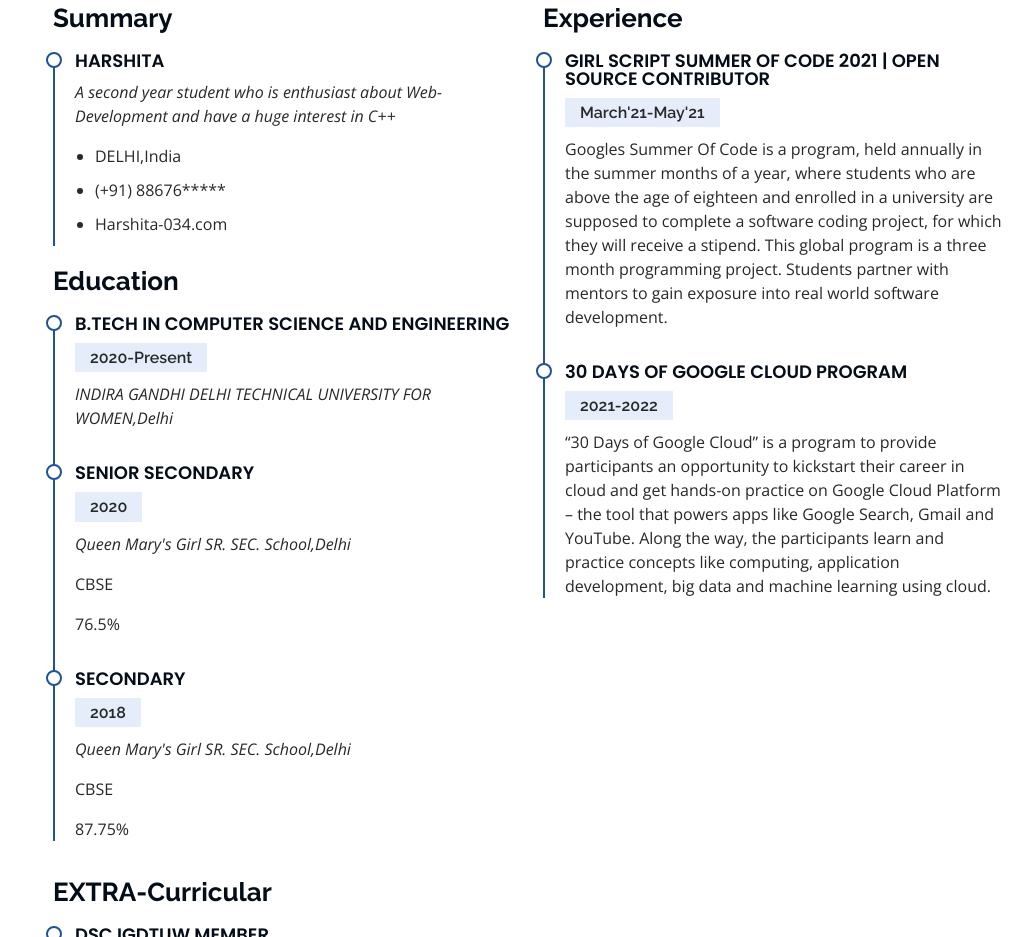
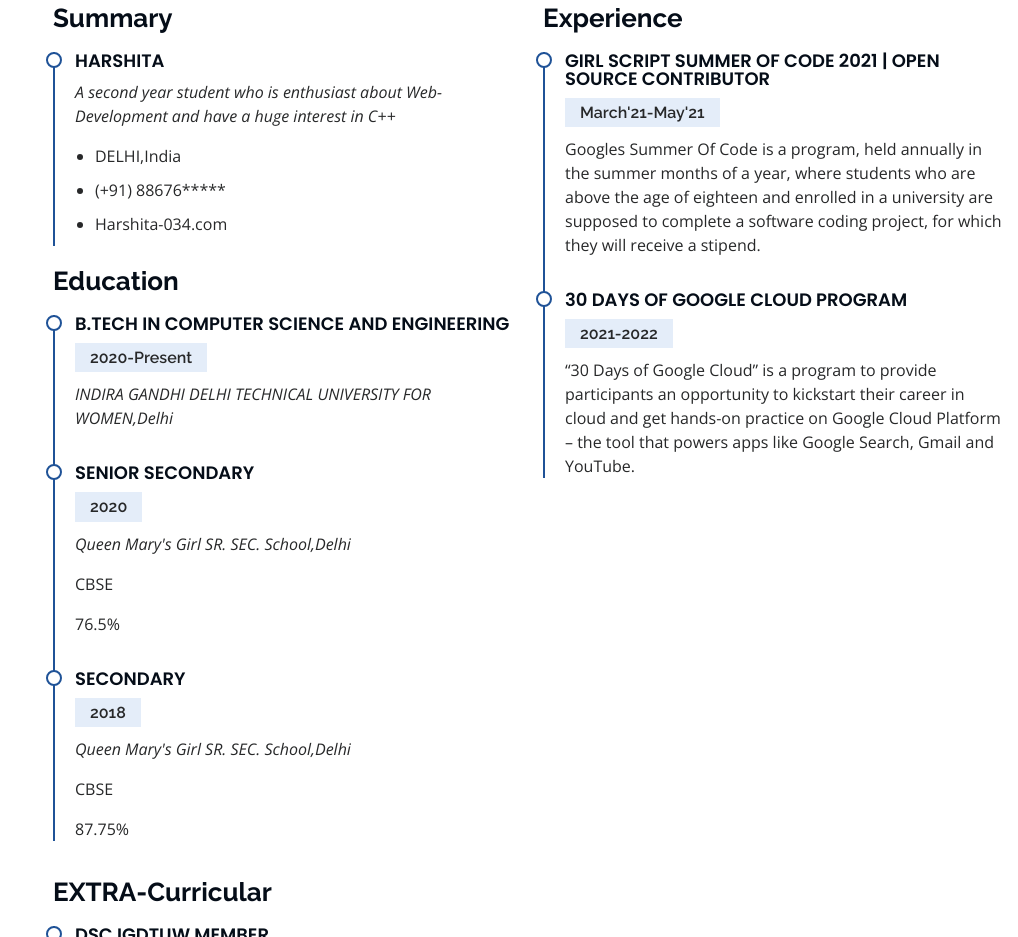
Before and after one commit to Harshita20ppt/Portfolio, a plain HTML site: page index.html in a window 1280 px wide. Shown: the part 1913-2850 px from the top of the page, without its empty margins (262-1280 px from the left). Drawn offline with nearby package versions, Linux system fonts and the light colour scheme.

Commit message:
Update index.html

```diff
--- a/index.html
+++ b/index.html
@@ -211,12 +211,12 @@
             <div class="resume-item">
               <h4>Girl Script Summer Of Code 2021 | OPEN SOURCE CONTRIBUTOR</h4>
               <h5>March'21-May'21</h5>
-              <p>Googles Summer Of Code is a program, held annually in the summer months of a year, where students who are above the age of eighteen and enrolled in a university are supposed to complete a software coding project, for which they will receive a stipend. This global program is a three month programming project. Students partner with mentors to gain exposure into real world software development. </p>
+              <p>Googles Summer Of Code is a program, held annually in the summer months of a year, where students who are above the age of eighteen and enrolled in a university are supposed to complete a software coding project, for which they will receive a stipend. </p>
             </div>
             <div class="resume-item">
               <h4>30 DAYS of Google Cloud Program </h4>
               <h5>2021-2022</h5>
-              <p>“30 Days of Google Cloud” is a program to provide participants an opportunity to kickstart their career in cloud and get hands-on practice on Google Cloud Platform – the tool that powers apps like Google Search, Gmail and YouTube. Along the way, the participants learn and practice concepts like computing, application development, big data and machine learning using cloud.</p>
+              <p>“30 Days of Google Cloud” is a program to provide participants an opportunity to kickstart their career in cloud and get hands-on practice on Google Cloud Platform – the tool that powers apps like Google Search, Gmail and YouTube.</p>
 
             </div>
           </div>
```
